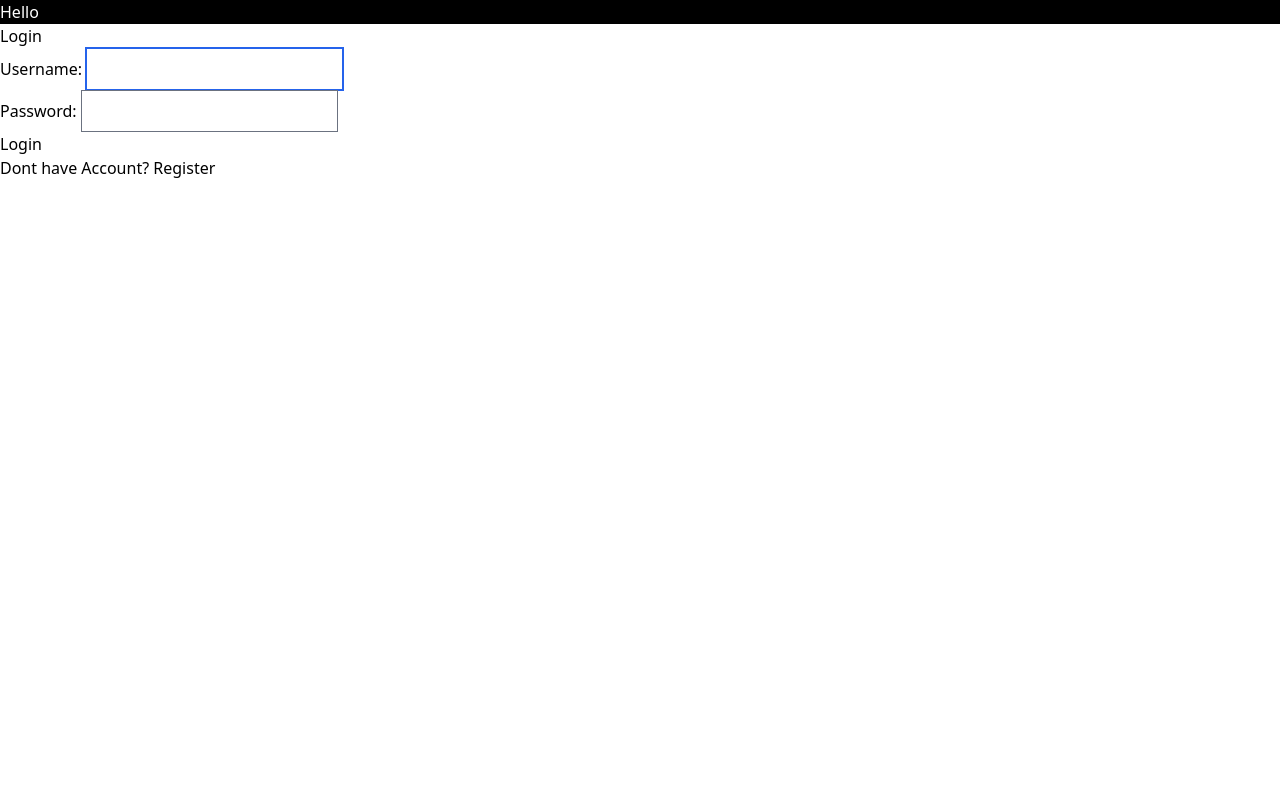
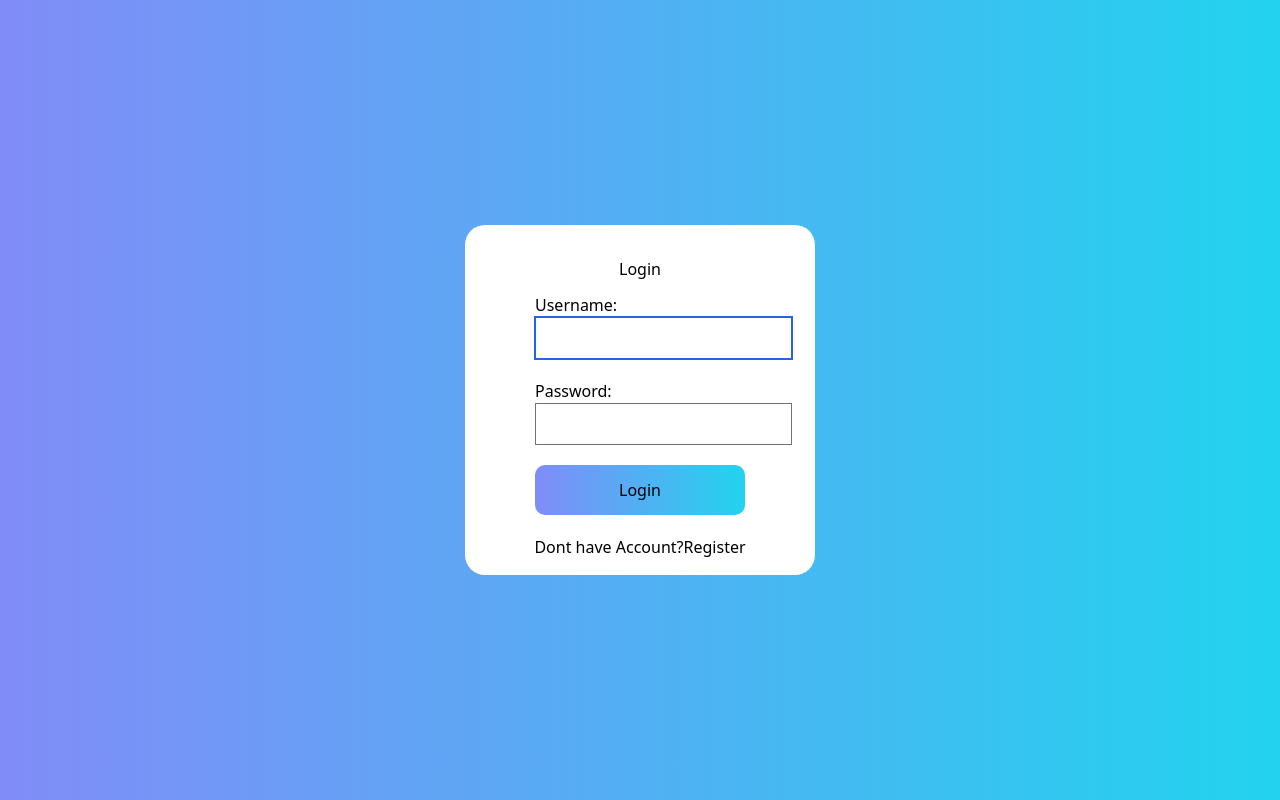
Before and after one commit to Ka3chi/Todo_List, a Django app: page /login/ in a window 1280 px wide. Run offline with Django 4.2, Linux system fonts and the light colour scheme; some libraries are stand-ins or nearby versions.

Commit message:
added style login

```diff
--- a/Main/templates/Main/login.html
+++ b/Main/templates/Main/login.html
@@ -1,23 +1,30 @@
 {% load static tailwind_tags %}
 <!DOCTYPE html>
 <html lang="en">
+
 <head>
     <meta charset="UTF-8">
     <meta name="viewport" content="width=device-width, initial-scale=1.0">
     <title>Login</title>
     {% tailwind_css %}
 </head>
+
 <body>
-    <div class="bg-black text-white">
-        Hello
+    <div class="bg-gradient-to-r from-indigo-400 to-cyan-400 h-screen w-screen flex justify-center items-center">
+        <div class="bg-white h-[350px] w-[350px] rounded-[20px] p-5">
+            <h1 class="flex justify-center items-center m-3">Login</h1>
+            <form Actions='' method="POST">
+                <div>
+                    {% csrf_token %}
+                </div>
+                <div class="space-y-5 px-[50px]">
+                    {{ form.as_p }}
+                </div>
+                <input type="submit" value="Login" class="bg-gradient-to-r from-indigo-400 to-cyan-400 my-5 rounded-[10px] h-[50px] w-[210px] ml-[50px]">
+                <p class="flex justify-center items-center">Dont have Account? <a href="{% url 'register' %}"> Register</a></p>
+            </form>
+        </div>
     </div>
-    <h1>Login</h1>
-    <form Actions='' method="POST">
-        {% csrf_token %}
-        {{ form.as_p }}
-    <input type="submit" value="Login">
-    <p>Dont have Account? <a href="{% url 'register' %}">Register</a></p>
-    </form>
+</body>
 
-</body>
 </html>
--- a/theme/static/css/dist/styles.css
+++ b/theme/static/css/dist/styles.css
@@ -777,9 +777,62 @@ select {
   position: static;
 }
 
+.m-\[\] {
+  margin: ;
+}
+
+.m-\[10px\] {
+  margin: 10px;
+}
+
+.m-2 {
+  margin: 0.5rem;
+}
+
+.m-5 {
+  margin: 1.25rem;
+}
+
+.m-10 {
+  margin: 2.5rem;
+}
+
+.m-7 {
+  margin: 1.75rem;
+}
+
+.m-3 {
+  margin: 0.75rem;
+}
+
 .mx-auto {
   margin-left: auto;
   margin-right: auto;
+}
+
+.my-5 {
+  margin-top: 1.25rem;
+  margin-bottom: 1.25rem;
+}
+
+.ml-8 {
+  margin-left: 2rem;
+}
+
+.ml-10 {
+  margin-left: 2.5rem;
+}
+
+.ml-11 {
+  margin-left: 2.75rem;
+}
+
+.ml-\[\] {
+  margin-left: ;
+}
+
+.ml-\[50px\] {
+  margin-left: 50px;
 }
 
 .flex {
@@ -790,8 +843,128 @@ select {
   display: table;
 }
 
+.h-\[500px\] {
+  height: 500px;
+}
+
 .h-screen {
   height: 100vh;
+}
+
+.h-\[\] {
+  height: ;
+}
+
+.h-\[400px\] {
+  height: 400px;
+}
+
+.h-\[300px\] {
+  height: 300px;
+}
+
+.h-\[150\] {
+  height: 150;
+}
+
+.h-\[150px\] {
+  height: 150px;
+}
+
+.h-\[0px\] {
+  height: 0px;
+}
+
+.h-\[70px\] {
+  height: 70px;
+}
+
+.h-\[50px\] {
+  height: 50px;
+}
+
+.h-\[350px\] {
+  height: 350px;
+}
+
+.w-\[600px\] {
+  width: 600px;
+}
+
+.w-screen {
+  width: 100vw;
+}
+
+.w-\[\] {
+  width: ;
+}
+
+.w-\[450px\] {
+  width: 450px;
+}
+
+.w-\[350px\] {
+  width: 350px;
+}
+
+.w-\[40px\] {
+  width: 40px;
+}
+
+.w-\[60px\] {
+  width: 60px;
+}
+
+.w-\[80px\] {
+  width: 80px;
+}
+
+.w-\[0px\] {
+  width: 0px;
+}
+
+.w-\[100px\] {
+  width: 100px;
+}
+
+.w-\[1500px\] {
+  width: 1500px;
+}
+
+.w-\[10px\] {
+  width: 10px;
+}
+
+.w-\[150px\] {
+  width: 150px;
+}
+
+.w-\[200px\] {
+  width: 200px;
+}
+
+.w-\[250px\] {
+  width: 250px;
+}
+
+.w-\[230px\] {
+  width: 230px;
+}
+
+.w-\[220px\] {
+  width: 220px;
+}
+
+.w-\[210px\] {
+  width: 210px;
+}
+
+.flex-col {
+  flex-direction: column;
+}
+
+.content-center {
+  align-content: center;
 }
 
 .items-center {
@@ -802,14 +975,97 @@ select {
   justify-content: center;
 }
 
+.space-y-\[\] > :not([hidden]) ~ :not([hidden]) {
+  --tw-space-y-reverse: 0;
+  margin-top: calc( * calc(1 - var(--tw-space-y-reverse)));
+  margin-bottom: calc( * var(--tw-space-y-reverse));
+}
+
+.space-y-5 > :not([hidden]) ~ :not([hidden]) {
+  --tw-space-y-reverse: 0;
+  margin-top: calc(1.25rem * calc(1 - var(--tw-space-y-reverse)));
+  margin-bottom: calc(1.25rem * var(--tw-space-y-reverse));
+}
+
+.space-y-10 > :not([hidden]) ~ :not([hidden]) {
+  --tw-space-y-reverse: 0;
+  margin-top: calc(2.5rem * calc(1 - var(--tw-space-y-reverse)));
+  margin-bottom: calc(2.5rem * var(--tw-space-y-reverse));
+}
+
+.rounded {
+  border-radius: 0.25rem;
+}
+
+.rounded-\[\] {
+  border-radius: ;
+}
+
+.rounded-\[20px\] {
+  border-radius: 20px;
+}
+
+.rounded-\[10px\] {
+  border-radius: 10px;
+}
+
+.bg-black {
+  --tw-bg-opacity: 1;
+  background-color: rgb(0 0 0 / var(--tw-bg-opacity));
+}
+
 .bg-gray-50 {
   --tw-bg-opacity: 1;
   background-color: rgb(249 250 251 / var(--tw-bg-opacity));
 }
 
-.bg-black {
+.bg-white {
   --tw-bg-opacity: 1;
-  background-color: rgb(0 0 0 / var(--tw-bg-opacity));
+  background-color: rgb(255 255 255 / var(--tw-bg-opacity));
+}
+
+.bg-gradient-to-r {
+  background-image: linear-gradient(to right, var(--tw-gradient-stops));
+}
+
+.from-indigo-400 {
+  --tw-gradient-from: #818cf8 var(--tw-gradient-from-position);
+  --tw-gradient-to: rgb(129 140 248 / 0) var(--tw-gradient-to-position);
+  --tw-gradient-stops: var(--tw-gradient-from), var(--tw-gradient-to);
+}
+
+.to-cyan-400 {
+  --tw-gradient-to: #22d3ee var(--tw-gradient-to-position);
+}
+
+.p-3 {
+  padding: 0.75rem;
+}
+
+.p-5 {
+  padding: 1.25rem;
+}
+
+.p-10 {
+  padding: 2.5rem;
+}
+
+.p-8 {
+  padding: 2rem;
+}
+
+.px-\[10px\] {
+  padding-left: 10px;
+  padding-right: 10px;
+}
+
+.px-\[50px\] {
+  padding-left: 50px;
+  padding-right: 50px;
+}
+
+.align-middle {
+  vertical-align: middle;
 }
 
 .font-serif {
```
